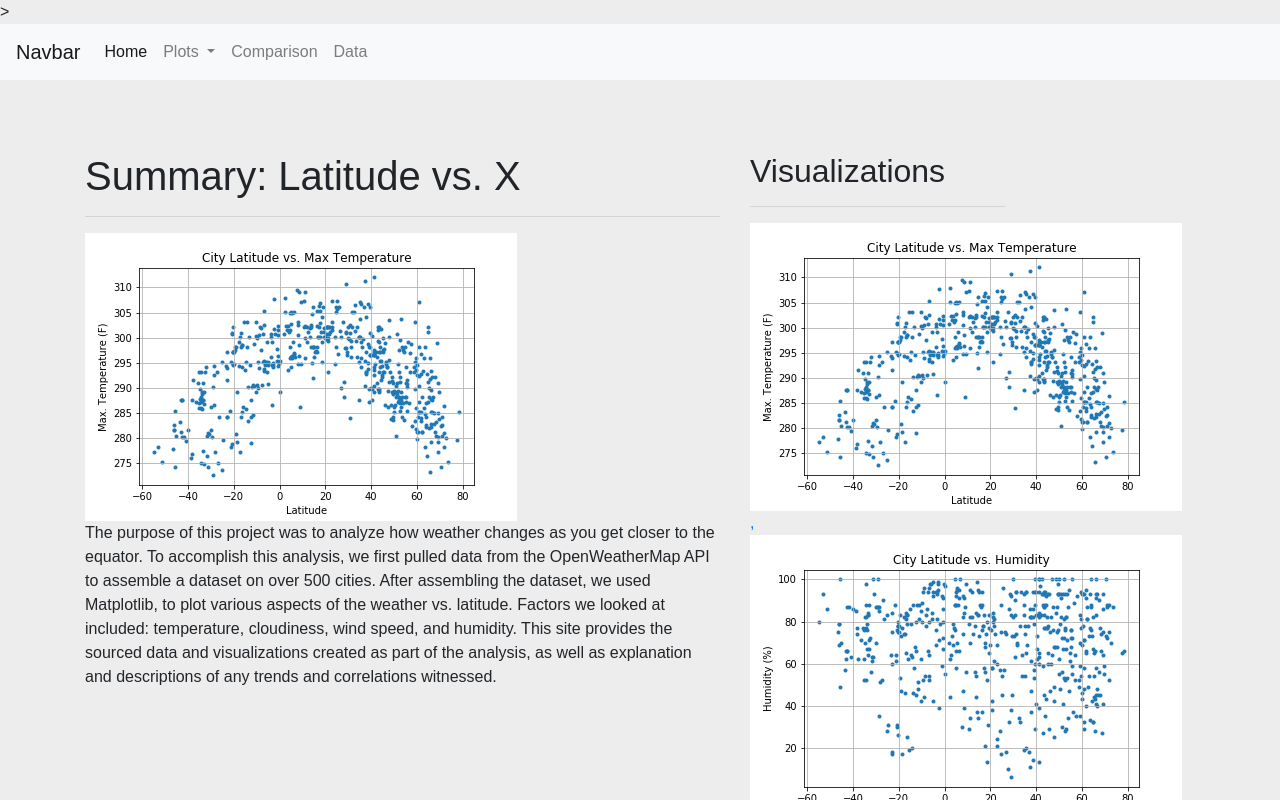
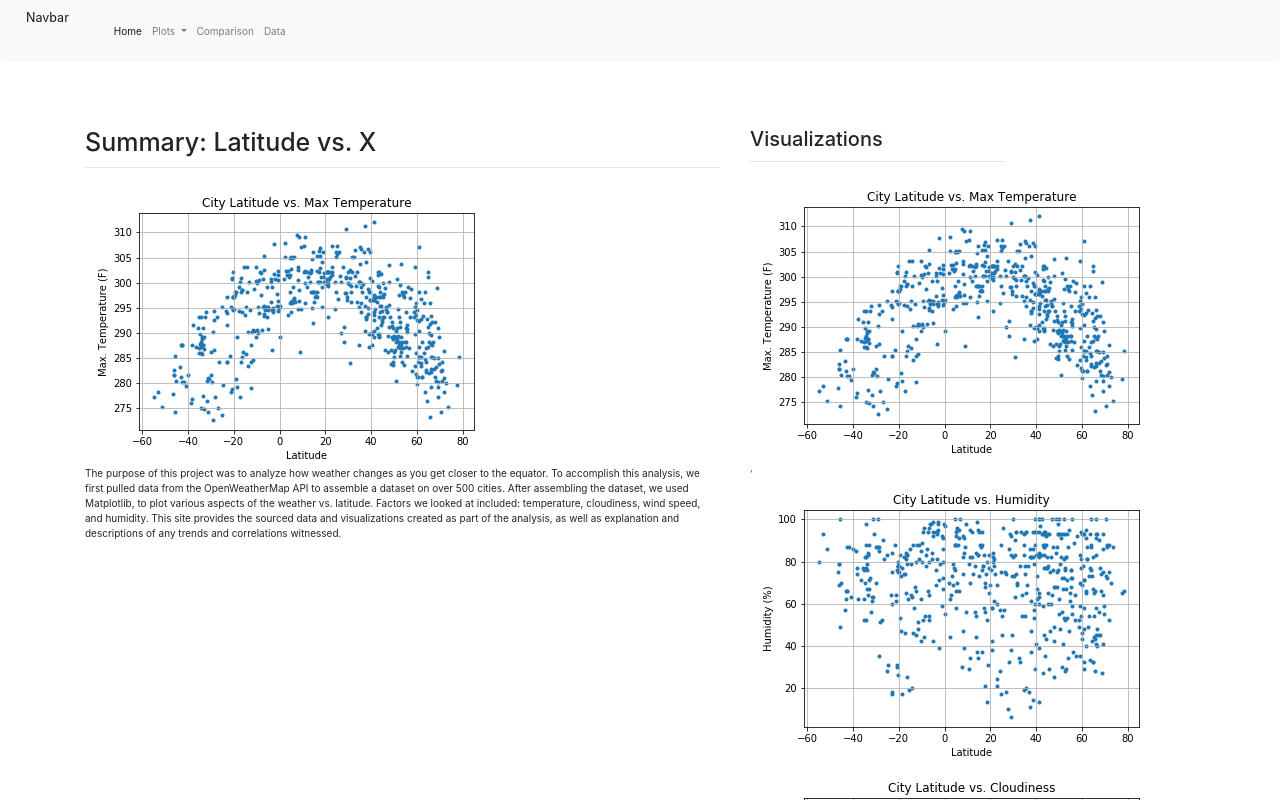
Before and after one commit to chloeliu813/Bootstrap_Visualization, a plain HTML site: page index.html in a window 1280 px wide. Shown: the top 800 px of the page. Drawn offline with nearby package versions, Linux system fonts and the light colour scheme; files that its build step writes are made by us from their sources.

Commit message:
Add files via upload

```diff
--- a/index.html
+++ b/index.html
@@ -1,14 +1,24 @@
 <!DOCTYPE html>
-<html lang="en-us">>
+<html lang="en-us">
 <head>
-    <meta charset="utf-8" />
-    <meta http-equiv="X-UA-Compatible" content="IE=edge">
+
+    <meta charset="UTF-8">
+    <meta name="viewport" content="width=device-width, initial-scale=1.0">
+    <meta http-equiv="X-UA-Compatible" content="ie=edge">
+
+
     <title>Chloe's Bootstrap Visualization Dashboard</title>
-    <meta name="viewport" content="width=device-width, initial-scale=1">
+
+
+    <!-- Boostrap Stylesheet -->
+    <link rel="stylesheet" href="assets/css/bootstrap.min.css" media="screen">
+
+    <!-- Our own CSS stylesheet -->
+    <link rel="stylesheet" href="assets/css/styles.css" media="screen">
+
     <!--Bootstap-->
     <link rel="stylesheet" href="https://stackpath.bootstrapcdn.com/bootstrap/4.3.1/css/bootstrap.min.css" integrity="sha384-ggOyR0iXCbMQv3Xipma34MD+dH/1fQ784/j6cY/iJTQUOhcWr7x9JvoRxT2MZw1T" crossorigin="anonymous">
     <script src="https://stackpath.bootstrapcdn.com/bootstrap/4.3.1/js/bootstrap.min.js" integrity="sha384-JjSmVgyd0p3pXB1rRibZUAYoIIy6OrQ6VrjIEaFf/nJGzIxFDsf4x0xIM+B07jRM" crossorigin="anonymous"></script>
-    <link rel="stylesheet" href="assets/css/styles.css" media="screen">
 
 </head>
 <body>
```
